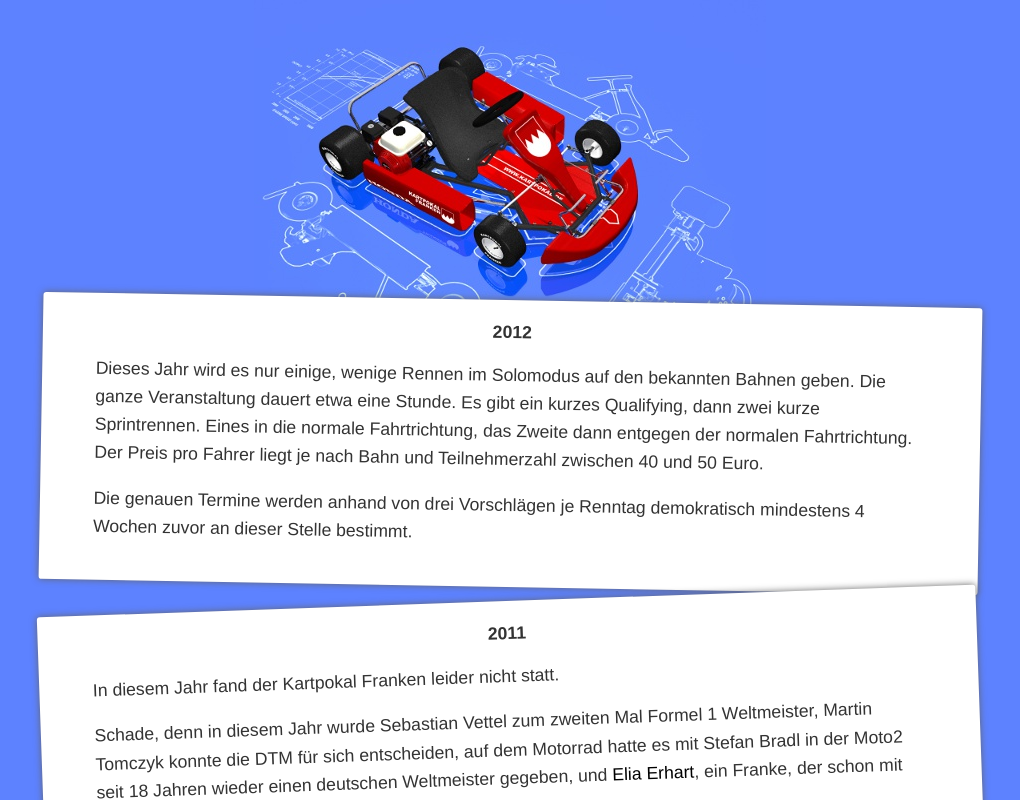
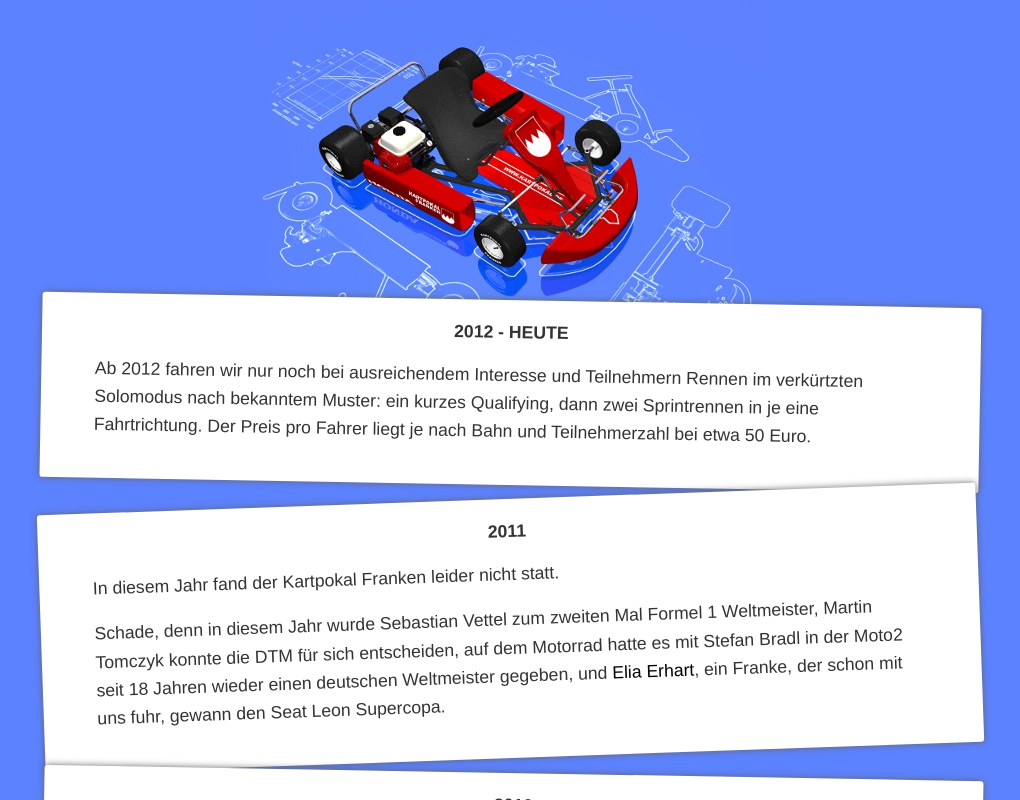
Before and after one commit to markusfisch/kartpokal.de, a plain HTML site: page htdocs/index.html in a window 1280 px wide. Shown: the top 800 px of the page, without its empty margins (130-1150 px from the left). Drawn offline with Linux system fonts and the light colour scheme.

Commit message:
Updated for 2013

```diff
--- a/htdocs/index.html
+++ b/htdocs/index.html
@@ -16,15 +16,12 @@
 <article><div class="Article">
 <h1>Kartpokal Franken</h1>
 <div class="Season">
-<h2>2012</h2>
-<p>Dieses Jahr wird es nur einige, wenige Rennen im Solomodus auf
-den bekannten Bahnen geben. Die ganze Veranstaltung dauert etwa eine
-Stunde. Es gibt ein kurzes Qualifying, dann zwei kurze Sprintrennen.
-Eines in die normale Fahrtrichtung, das Zweite dann entgegen der normalen
-Fahrtrichtung. Der Preis pro Fahrer liegt je nach Bahn und Teilnehmerzahl
-zwischen 40 und 50 Euro.</p>
-<p>Die genauen Termine werden anhand von drei Vorschl&auml;gen je Renntag
-demokratisch mindestens 4 Wochen zuvor an dieser Stelle bestimmt.</p>
+<h2>2012 - heute</h2>
+<p>Ab 2012 fahren wir nur noch bei ausreichendem Interesse und Teilnehmern
+Rennen im verk&uuml;rtzten Solomodus nach bekanntem Muster:
+ein kurzes Qualifying, dann zwei Sprintrennen in je eine Fahrtrichtung.
+Der Preis pro Fahrer liegt je nach Bahn und Teilnehmerzahl bei etwa
+50 Euro.</p>
 </div>
 <div class="Season">
 <h2>2011</h2>
@@ -34,7 +31,7 @@ Sebastian Vettel zum zweiten Mal Formel 1 Weltmeister,
 Martin Tomczyk konnte die DTM f&uuml;r sich entscheiden,
 auf dem Motorrad hatte es mit Stefan Bradl in der Moto2 seit 18 Jahren
 wieder einen deutschen Weltmeister gegeben,
-und <a href="http://www.elia-erhart.de/" class="Extern">Elia Erhart</a>,
+und <a href="http://www.elia-erhart.de" class="Extern">Elia Erhart</a>,
 ein Franke, der schon mit uns fuhr, gewann den Seat Leon Supercopa.</p>
 </div>
 <div class="Season">
@@ -296,7 +293,7 @@ ein Franke, der schon mit uns fuhr, gewann den Seat Leon Supercopa.</p>
 <div class="Terminator"></div>
 </div></aside>
 <footer><div class="Footer">
-<p>Kartpokal Franken 1999-2012</p>
+<p>&copy; Kartpokal Franken</p>
 </div></footer>
 </body>
 </html>
```
